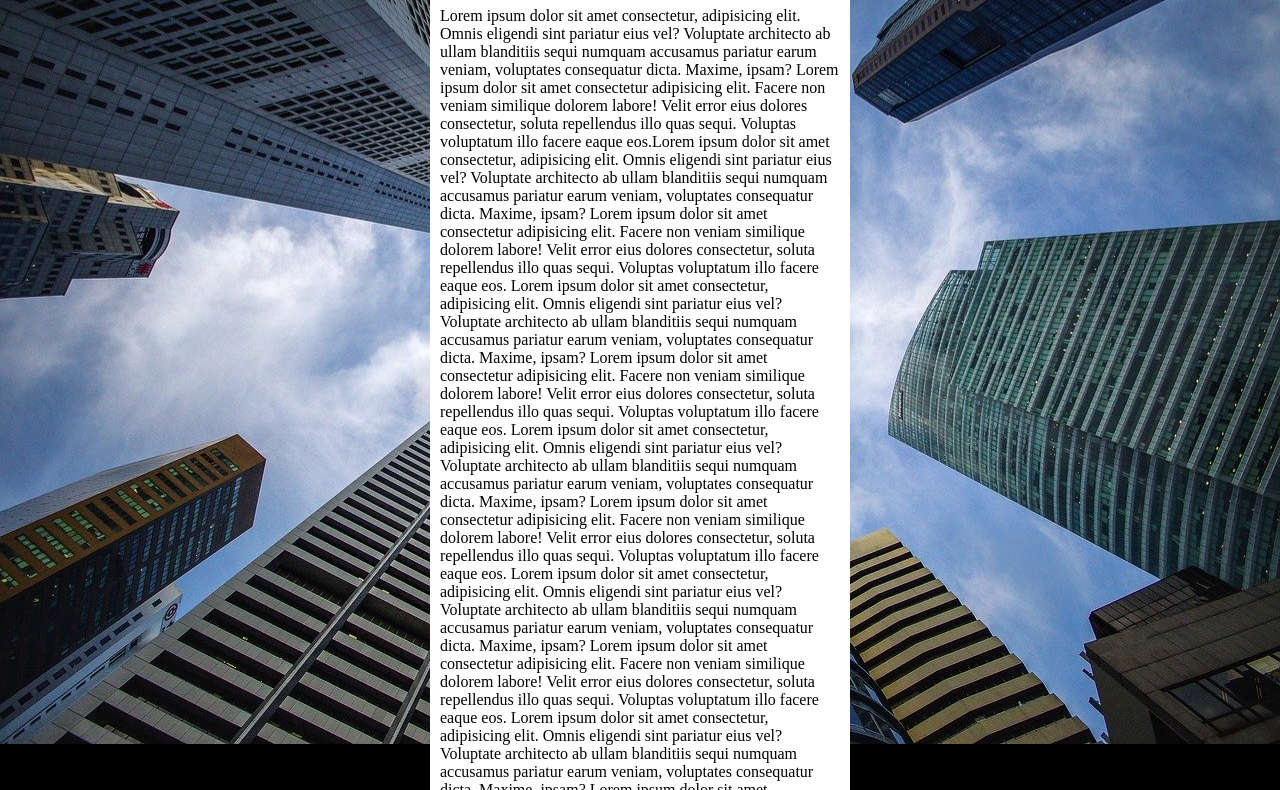
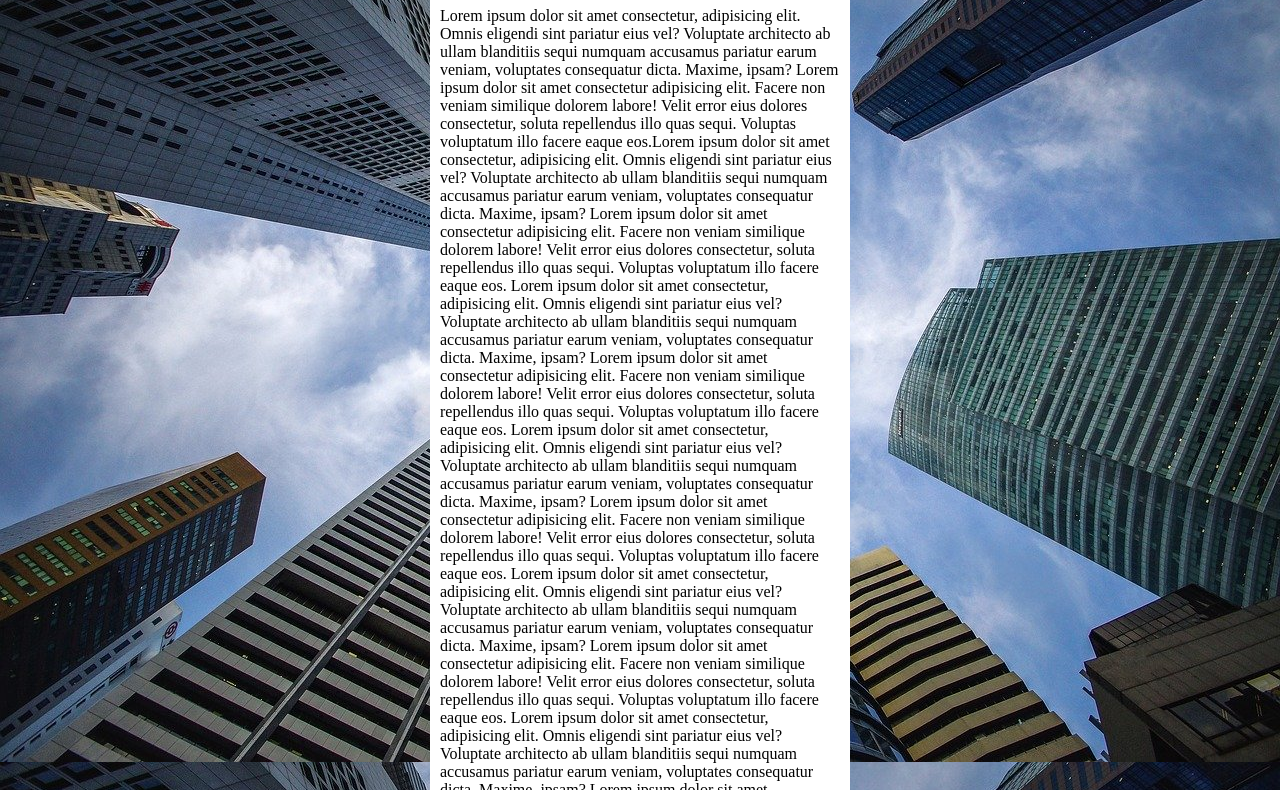
Before and after one commit to KelvinLuisAustin/html-css, a plain HTML site: page exercicios/ex022/fundo006.html in a window 1280 px wide. Shown: the part 91-881 px from the top of the page. Drawn offline with Linux system fonts and the light colour scheme.

Commit message:
fundo novo

```diff
--- a/exercicios/ex022/fundo006.html
+++ b/exercicios/ex022/fundo006.html
@@ -7,17 +7,22 @@
     <title>Document</title>
     <style>
         body {
-                height: 100vh;
+
+                /*height: 100vh;
                 background-color: black;
                 background-image: url('imagens/wallpaper002.jpg');
                 background-position: center center;
                 background-repeat: no-repeat;
+                background-size: cover ; background-attachment: fixed;*/
+
+                background: black url('imagens/wallpaper002.jpg') center center no-repeat fixed;
                 background-size: cover ;
+
             }
 
         main {
              background-color: white;
-             width: 400px;
+             max-width: 400px;
              padding: 10px;
              margin: auto;
              border-radius: 15px;
@@ -28,7 +33,8 @@
 <body>
     <main>
         <h1>Teste de Imagem de Fundo</h1>
-        <p>Lorem ipsum dolor sit amet consectetur, adipisicing elit. Omnis eligendi sint pariatur eius vel? Voluptate architecto ab ullam blanditiis sequi numquam accusamus pariatur earum veniam, voluptates consequatur dicta. Maxime, ipsam? Lorem ipsum dolor sit amet consectetur adipisicing elit. Facere non veniam similique dolorem labore! Velit error eius dolores consectetur, soluta repellendus illo quas sequi. Voluptas voluptatum illo facere eaque eos.Lorem ipsum dolor sit amet consectetur, adipisicing elit. Omnis eligendi sint pariatur eius vel? Voluptate architecto ab ullam blanditiis sequi numquam accusamus pariatur earum veniam, voluptates consequatur dicta. Maxime, ipsam? Lorem ipsum dolor sit amet consectetur adipisicing elit. Facere non veniam similique dolorem labore! Velit error eius dolores consectetur, soluta repellendus illo quas sequi. Voluptas voluptatum illo facere eaque eos.
+            <p>
+            Lorem ipsum dolor sit amet  consectetur, adipisicing elit. Omnis eligendi sint pariatur eius vel? Voluptate architecto ab ullam blanditiis sequi numquam accusamus pariatur earum veniam, voluptates consequatur dicta. Maxime, ipsam? Lorem ipsum dolor sit amet consectetur adipisicing elit. Facere non veniam similique dolorem labore! Velit error eius dolores consectetur, soluta repellendus illo quas sequi. Voluptas voluptatum illo facere eaque eos.Lorem ipsum dolor sit amet consectetur, adipisicing elit. Omnis eligendi sint pariatur eius vel? Voluptate architecto ab ullam blanditiis sequi numquam accusamus pariatur earum veniam, voluptates consequatur dicta. Maxime, ipsam? Lorem ipsum dolor sit amet consectetur adipisicing elit. Facere non veniam similique dolorem labore! Velit error eius dolores consectetur, soluta repellendus illo quas sequi. Voluptas voluptatum illo facere eaque eos.
             Lorem ipsum dolor sit amet consectetur, adipisicing elit. Omnis eligendi sint pariatur eius vel? Voluptate architecto ab ullam blanditiis sequi numquam accusamus pariatur earum veniam, voluptates consequatur dicta. Maxime, ipsam? Lorem ipsum dolor sit amet consectetur adipisicing elit. Facere non veniam similique dolorem labore! Velit error eius dolores consectetur, soluta repellendus illo quas sequi. Voluptas voluptatum illo facere eaque eos.
             Lorem ipsum dolor sit amet consectetur, adipisicing elit. Omnis eligendi sint pariatur eius vel? Voluptate architecto ab ullam blanditiis sequi numquam accusamus pariatur earum veniam, voluptates consequatur dicta. Maxime, ipsam? Lorem ipsum dolor sit amet consectetur adipisicing elit. Facere non veniam similique dolorem labore! Velit error eius dolores consectetur, soluta repellendus illo quas sequi. Voluptas voluptatum illo facere eaque eos.
             Lorem ipsum dolor sit amet consectetur, adipisicing elit. Omnis eligendi sint pariatur eius vel? Voluptate architecto ab ullam blanditiis sequi numquam accusamus pariatur earum veniam, voluptates consequatur dicta. Maxime, ipsam? Lorem ipsum dolor sit amet consectetur adipisicing elit. Facere non veniam similique dolorem labore! Velit error eius dolores consectetur, soluta repellendus illo quas sequi. Voluptas voluptatum illo facere eaque eos.
@@ -37,7 +43,6 @@
             Lorem ipsum dolor sit amet consectetur, adipisicing elit. Omnis eligendi sint pariatur eius vel? Voluptate architecto ab ullam blanditiis sequi numquam accusamus pariatur earum veniam, voluptates consequatur dicta. Maxime, ipsam? Lorem ipsum dolor sit amet consectetur adipisicing elit. Facere non veniam similique dolorem labore! Velit error eius dolores consectetur, soluta repellendus illo quas sequi. Voluptas voluptatum illo facere eaque eos.
             Lorem ipsum dolor sit amet consectetur, adipisicing elit. Omnis eligendi sint pariatur eius vel? Voluptate architecto ab ullam blanditiis sequi numquam accusamus pariatur earum veniam, voluptates consequatur dicta. Maxime, ipsam? Lorem ipsum dolor sit amet consectetur adipisicing elit. Facere non veniam similique dolorem labore! Velit error eius dolores consectetur, soluta repellendus illo quas sequi. Voluptas voluptatum illo facere eaque eos.
 
-
         </p>
     </main>
 </body>
```
